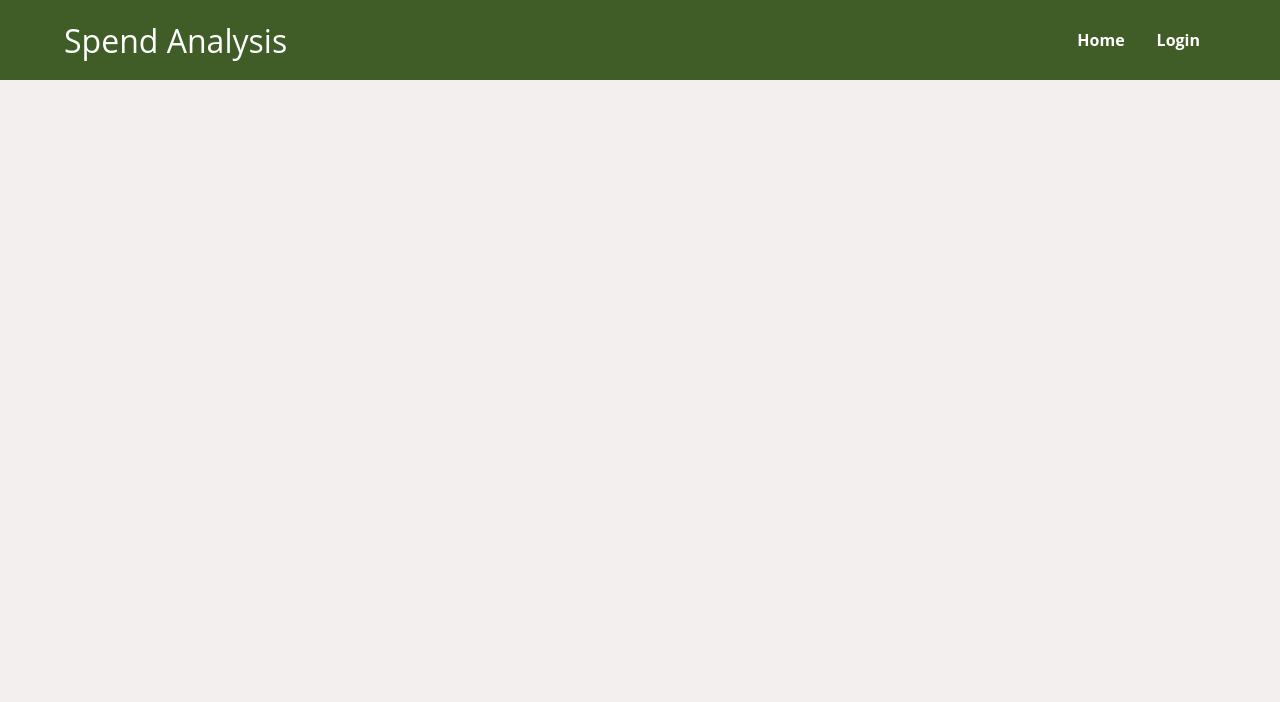
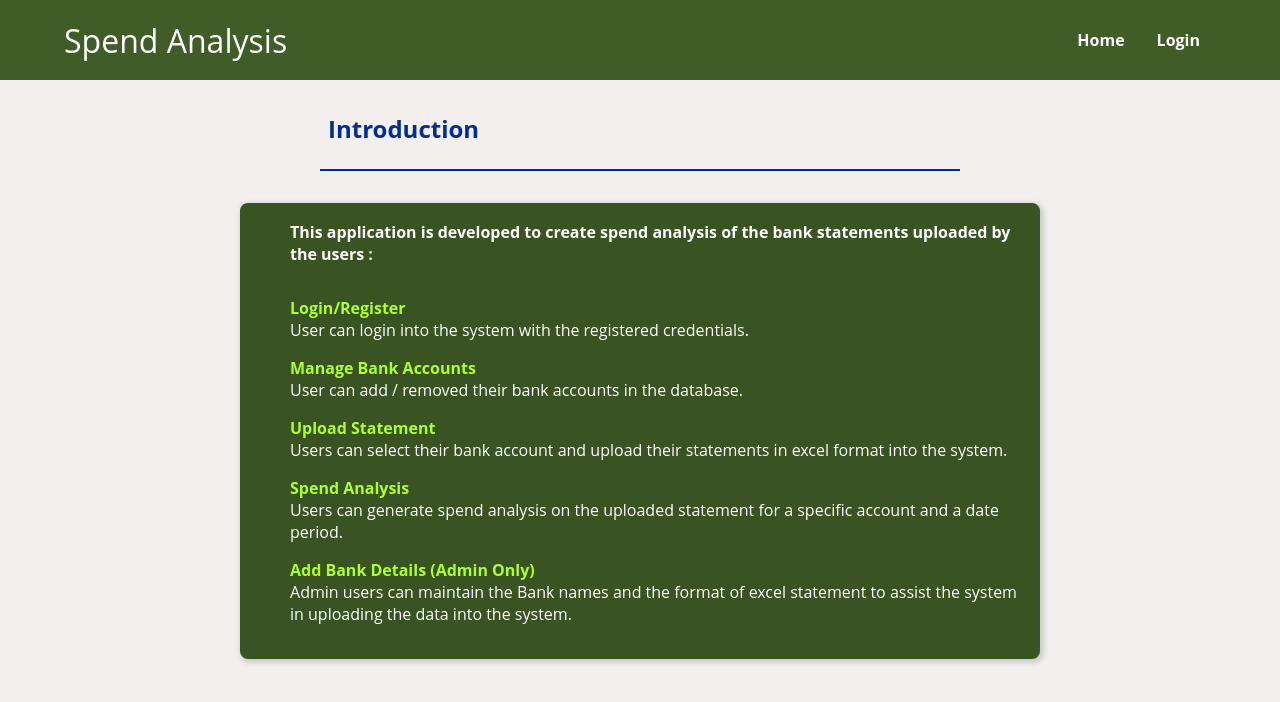
Before and after one commit to amritanshu001/SpendAnalysis-ReactFrontEnd, a React (Vite) app: page / in a window 1280 px wide. Shown: the top 702 px of the page. Built offline with nearby package versions, Linux system fonts and the light colour scheme.

Commit message:
Designing Home Page

```diff
--- a/src/App.jsx
+++ b/src/App.jsx
@@ -1,7 +1,6 @@
 import styles from "./App.module.css";
 import Navbar from "./components/UI/Navbar";
 import Login from "./components/Pages/Login";
-import Register from "./components/Pages/Register";
 import Home from "./components/Pages/Home";
 import AddBank from "./components/Pages/AddBank";
 
--- a/src/components/Pages/Home.jsx
+++ b/src/components/Pages/Home.jsx
@@ -1,3 +1,53 @@
-const Home = (props) => {};
+import Container from "../UI/Container";
+import Header from "../UI/Header";
+import styles from "./Home.module.css";
+import React from "react";
+
+const homeContent = [
+  {
+    title: "Login/Register",
+    desc: "User can login into the system with the registered credentials.",
+  },
+  {
+    title: "Manage Bank Accounts",
+    desc: "User can add / removed their bank accounts in the database.",
+  },
+  {
+    title: "Upload Statement",
+    desc: "Users can select their bank account and upload their statements in excel format into the system.",
+  },
+  {
+    title: "Spend Analysis",
+    desc: "Users can generate spend analysis on the uploaded statement for a specific account and a date period.",
+  },
+  {
+    title: "Add Bank Details (Admin Only)",
+    desc: "Admin users can maintain the Bank names and the format of excel statement to assist the system in uploading the data into the system.",
+  },
+];
+
+const Home = (props) => {
+  const mapHomeContent = (content) => {
+    return (
+      <div className={styles.row}>
+        <span className={styles["bold-span"]}>{content.title}</span>
+        <span className={styles["normal-span"]}>{content.desc}</span>
+      </div>
+    );
+  };
+
+  return (
+    <React.Fragment>
+      <Header>Introduction</Header>
+      <Container className={styles.container}>
+        <div className={styles.intro}>
+          This application is developed to create spend analysis of the bank
+          statements uploaded by the users :
+        </div>
+        {homeContent.map(mapHomeContent)}
+      </Container>
+    </React.Fragment>
+  );
+};
 
 export default Home;
--- /dev/null
+++ b/src/components/Pages/Home.module.css
@@ -0,0 +1,29 @@
+.container {
+  max-width: 50rem;
+}
+
+.intro {
+  color: white;
+  font-weight: bold;
+  margin-left: 2rem;
+  margin-bottom: 2rem;
+}
+
+.row {
+  font-size: 16px;
+  color: greenyellow;
+  margin-bottom: 1rem;
+  margin-top: 0.5rem;
+  margin-left: 2rem;
+  display: grid;
+  /* justify-content: flex-start; */
+}
+
+.bold-span {
+  font-weight: bold;
+  margin-right: 1rem;
+}
+
+.normal-span {
+  color: white;
+}
--- a/src/components/Pages/Register.jsx
+++ /dev/null
@@ -1,96 +0,0 @@
-import React, { useRef, useState } from "react";
-import styles from "./Register.module.css";
-import Input from "../UI/Input";
-import Button from "../UI/Button";
-import Header from "../UI/Header";
-import Container from "../UI/Container";
-
-const Login = (props) => {
-  const [validEmail, validateEmail] = useState(false);
-  const [validPassword, validatePassword] = useState(false);
-  const [validRePassword, validateRePassword] = useState(false);
-  const [errormsg, setErromsg] = useState("");
-
-  const onRegisterHandler = (event) => {
-    event.preventDefault();
-  };
-
-  const emailValidator = (email) => {
-    if (
-      String(email)
-        .toLowerCase()
-        .match(/^\w+([.-]?\w+)*@\w+([.-]?\w+)*(\.\w{2,3})+$/)
-    ) {
-      validateEmail(true);
-    } else {
-      validateEmail(false);
-    }
-  };
-
-  const passwordValidator = (password) => {
-    if (String(password).toLowerCase().length >= 8) {
-      validatePassword(true);
-    } else {
-      validatePassword(false);
-    }
-  };
-
-  const rePasswordBlurHandler = (event) => {
-    if (passwordRef.current.value === repasswordRef.current.value) {
-      validateRePassword(true);
-    } else {
-      validateRePassword(false);
-    }
-  };
-
-  const validClass = !(validEmail && validPassword && validRePassword)
-    ? styles.disabled
-    : "";
-
-  const passwordRef = useRef();
-  const repasswordRef = useRef();
-
-  return (
-    <React.Fragment>
-      <Header>{props.title}</Header>
-      <Container>
-        <form onSubmit={onRegisterHandler} className={styles["register-form"]}>
-          <Input
-            id="email"
-            type="email"
-            name="email"
-            onBlur={emailValidator}
-            className={!validEmail ? styles.invalid : ""}
-          >
-            Email Id
-          </Input>
-          <Input
-            id="password"
-            type="password"
-            name="password"
-            ref={passwordRef}
-            onBlur={passwordValidator}
-            className={!validPassword ? styles.invalid : ""}
-          >
-            Password
-          </Input>
-          <Input
-            id="re-password"
-            type="password"
-            name="re-password"
-            ref={repasswordRef}
-            onBlur={rePasswordBlurHandler}
-            className={!validRePassword ? styles.invalid : ""}
-          >
-            Re-Enter Password
-          </Input>
-          <Button type="submit" className={validClass}>
-            Register
-          </Button>
-        </form>
-      </Container>
-    </React.Fragment>
-  );
-};
-
-export default Login;
--- a/src/components/Pages/Register.module.css
+++ /dev/null
@@ -1,39 +0,0 @@
-.register-form {
-  display: flex;
-  flex-direction: column;
-}
-
-.register-form button {
-  margin-top: 1rem;
-  width: 60%;
-  align-self: center;
-}
-
-.invalid {
-  background-color: #d6bbbb;
-}
-
-.disabled {
-  background-color: #ccc;
-  border: 1px solid #ccc;
-}
-
-.disabled:hover {
-  background-color: #ccc;
-  border: 1px solid #ccc;
-  color: white;
-}
-
-@media (min-width: 40rem) {
-  .register-form .email,
-  .register-form .password {
-    grid-template-columns: 20% 60%;
-    justify-content: center;
-    padding: 1rem;
-  }
-
-  .register-form button {
-    width: 20%;
-    align-self: left;
-  }
-}
```
